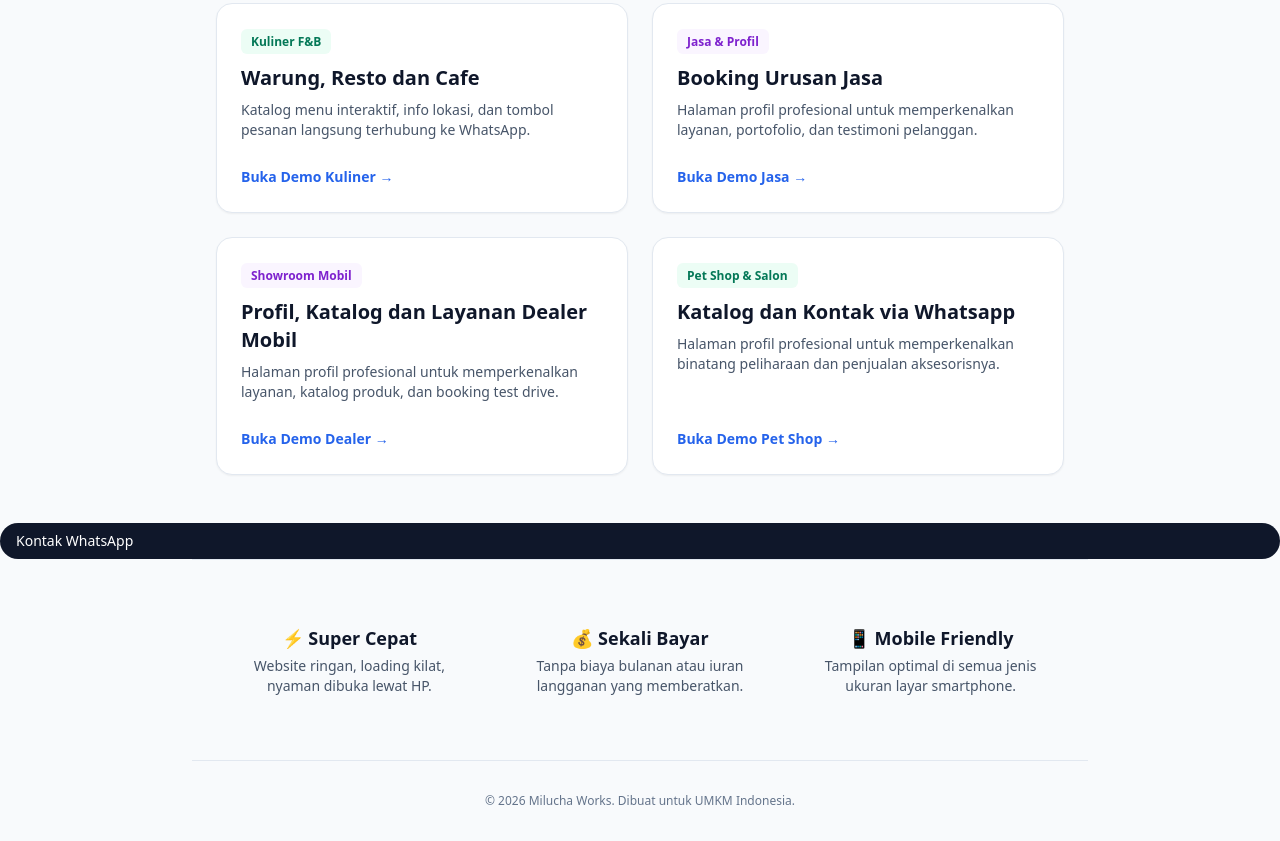
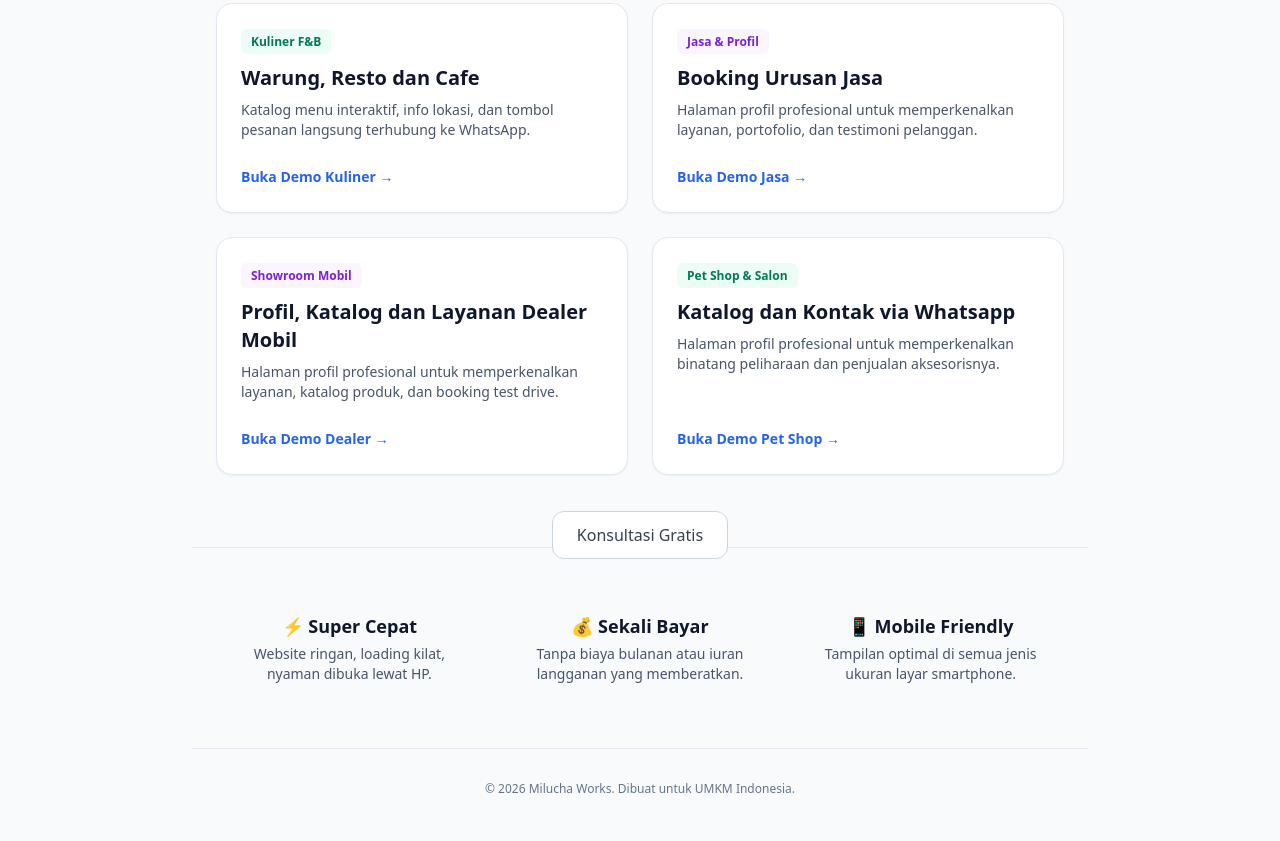
Before and after one commit to dru90n/milucha.works, a plain HTML site: page index.html in a window 1280 px wide. Shown: the part 643-1484 px from the top of the page. Drawn offline with nearby package versions, Linux system fonts and the light colour scheme.

Commit message:
Modify WhatsApp contact button and text
Updated WhatsApp contact link and button styling.

```diff
--- a/index.html
+++ b/index.html
@@ -139,8 +139,10 @@
     </section>
 
     <!-- Tombol WhatsApp -->
-    <p align="center><a href="https://wa.me/6283161621138?text=Halo%20Milucha%20Works,%20saya%20mau%20konsultasi%20pembuatan%20website" target="_blank" class="text-sm font-medium bg-slate-900 dark:bg-blue-600 text-white px-4 py-2 rounded-full hover:bg-slate-800 dark:hover:bg-blue-500 transition">
-        Kontak WhatsApp
+    <p align="center" width="20%">
+        <a href="https://wa.me/6283161621138?text=Halo%20Milucha%20Works,%20saya%20mau%20tanya-tanya%20pembuatan%20web" target="_blank" class="bg-white dark:bg-slate-900 border border-slate-300 dark:border-slate-700 hover:bg-slate-50 dark:hover:bg-slate-800 text-slate-700 dark:text-slate-200 font-medium px-6 py-3 rounded-xl transition">
+           Konsultasi Gratis
+        </a>
     </a></p>
 
     <!-- Keunggulan Singkat -->
```
